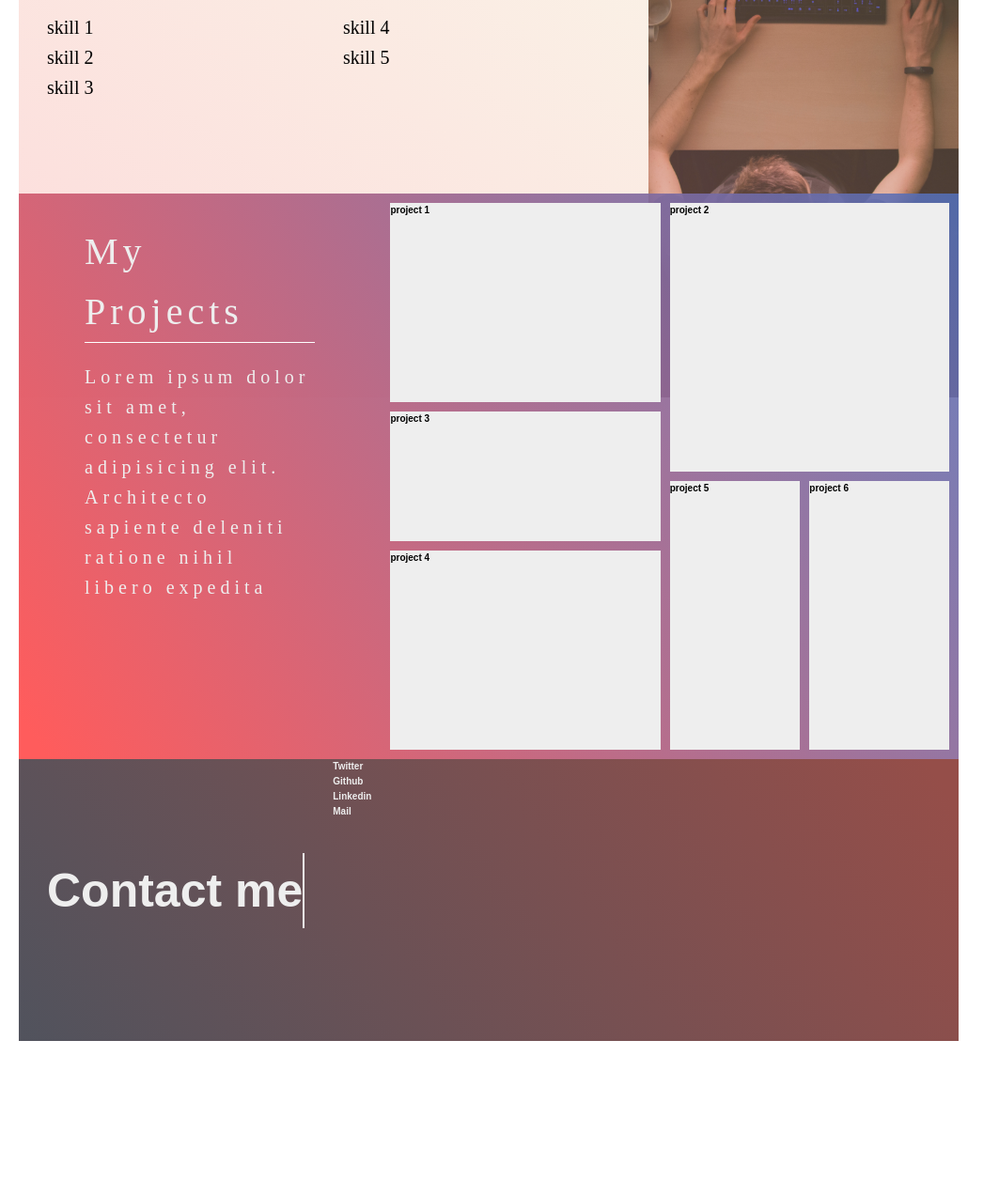
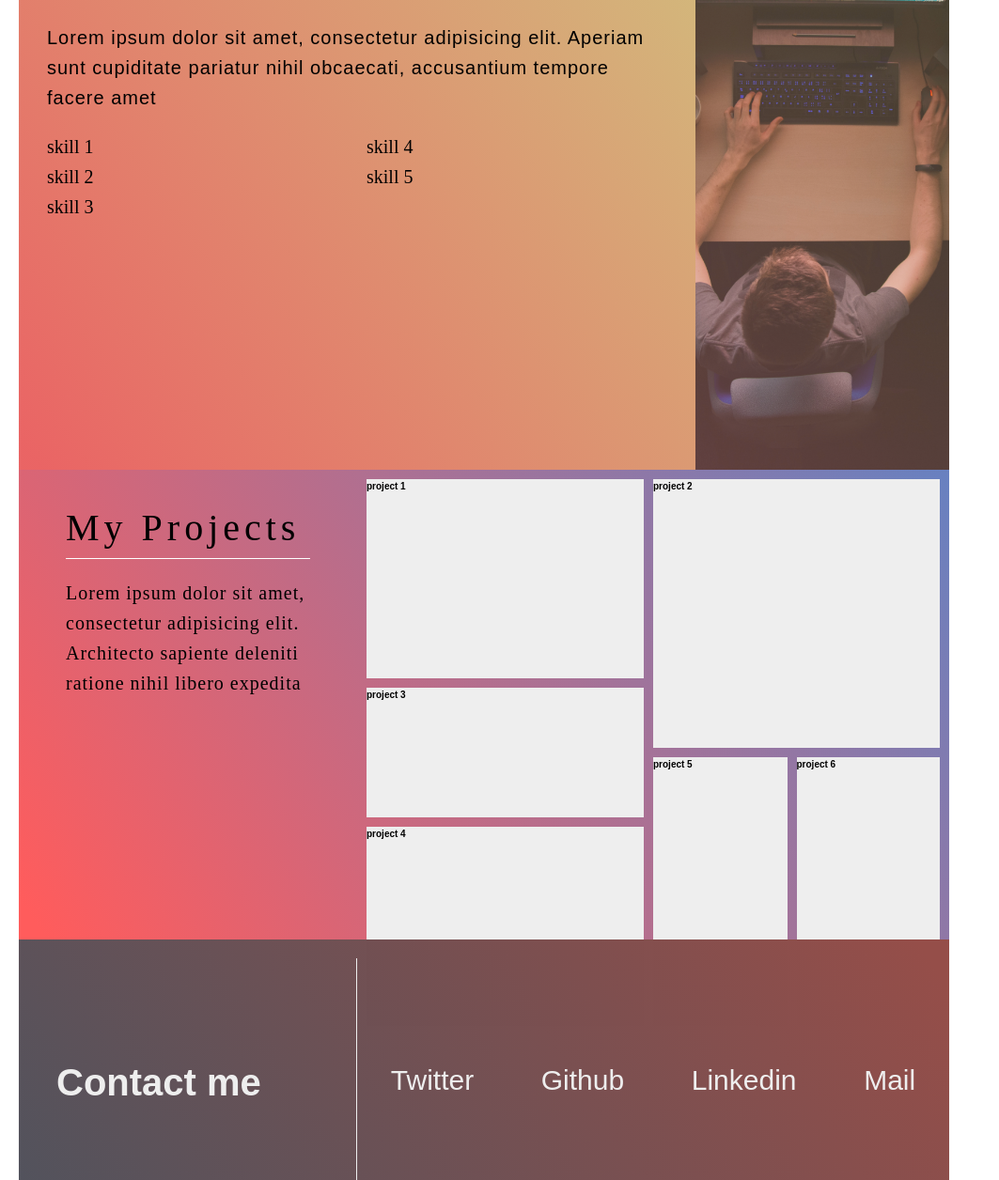
Before and after one commit to varunkumar3091999/my-portfolio, a website: page index.html in a window 1280 px wide. Shown: the part 620-1876 px from the top of the page at 94% size, without its empty margins (0-1063 px from the left). Before the commit the page ends 1748 px from the top, so only its background shows below. Drawn offline with Linux system fonts and the light colour scheme.

Commit message:
full layout complete avatar to be added xontact links set

```diff
--- a/index.html
+++ b/index.html
@@ -9,18 +9,18 @@
 
 
 <body>
-	<section class="home">
-		<img src="../images/me.jpg" alt="" class="home__avatar">
+		<figure class="home__avatar">
+			<!-- <img src="../images/avatar.JPG" alt="avatar" > -->
+		</figure>
 		<div class="home__content">
 			<h1 class="home__content--h1 h1">Varun kumar</h1>
+			<h2 class="home__description">Front-end web developer</h2>
 			<p class="home__content--text text">Lorem ipsum dolor sit amet, consectetur adipisicing elit. Nemo ex deserunt sit, voluptatibus minus delectus voluptates architecto </p>
 		</div>
-	</section>
-	<section class="skills">
 		<div class="skills__content">
 			<h1 class="skills__content--h1 h1">My Skills</h1>
 			<p class="skills__content--text text">
-				Lorem ipsum dolor sit amet, consectetur adipisicing elit. Ducimus esse quod maxime laboriosam necessitatibus,
+				Lorem ipsum dolor sit amet, consectetur adipisicing elit. Aperiam sunt cupiditate pariatur nihil obcaecati, accusantium tempore facere amet
 			</p>
 			<div class="skills__content--list">
 				<li class="skill__list--item">skill 1</li>
@@ -30,14 +30,14 @@
 				<li class="skill__list--item">skill 5</li>
 			</div>
 		</div>
-		<!-- <div class="skills__img"> -->
-				<img class="skills__img" src="../images/Rectangle.png" alt="guy with his computer">
-		<!-- </div> -->
-	</section>
-	<section class="projects">
+		<figure class="skills__img">
+				<img  src="../images/Rectangle.png" alt="guy with his computer">
+		</figure>
+
+		<div class="projects">
 			<div class="projects__content">
 			<h1 class="projects__content--h1 h1">My Projects</h1>
-			<p class="projects__content--text ">
+			<p class="projects__content--text text" >
 				Lorem ipsum dolor sit amet, consectetur adipisicing elit. Architecto sapiente deleniti ratione nihil libero expedita
 			</p>
 			</div>
@@ -49,16 +49,37 @@
 				<div class="projects__project--05">project 5</div>
 				<div class="projects__project--06">project 6</div>
 			</div>
-	</section>
-	<section class="contact">
+		</div>
+		<div class="contact">
 			<div class="contact__content">
 			<h1 class="contact__content--h1">Contact me</h1>
 		</div>
 		<figure class="contact__links">
-			<a href="#" target="_blank" class="contact__links--twitter">Twitter</a>
-			<a href="#" target="_blank" class="contact__links--git">Github</a>
-			<a href="#" target="_blank" class="contact__links--linkedIn">Linkedin</a>
-			<a href="#" target="_blank" class="contact__links--mail">Mail</a>
+			<a
+				href="https://twitter.com/Varunkumar30999"
+				target="_blank"
+				class="contact__links--item">
+				Twitter
+			</a>
+			<a
+				href="https://github.com/varunkumar3091999"
+				target="_blank"
+				class="contact__links--item">
+				Github
+			</a>
+			<a
+				href="https://www.linkedin.com/in/varun-kumar-s-0bb881192"
+				target="_blank"
+				class="contact__links--item">
+				Linkedin
+			</a>
+			<a
+				href="mailto:varunkumar0930@gmail.com"
+				target="_blank"
+				class="contact__links--item">
+				Mail
+			</a>
 		</figure>
-	</section>
+		</div>
+
 </body>
--- a/sass/base.scss
+++ b/sass/base.scss
@@ -40,7 +40,7 @@ body {
 
 	display: grid;
 
-	grid-template-columns: repeat(10, 10rem);
-
+	grid-template-columns: repeat(11, 9rem);
+	grid-template-rows: repeat(19, 10rem);
 
 }
--- a/sass/layouts.scss
+++ b/sass/layouts.scss
@@ -3,52 +3,71 @@
 
 .home {
 	grid-column: 1 / -1;
-	grid-row: 1 / span 7;
+	grid-row: 1 / span 5;
 
 	display: flex;
 	position: relative;
 
+	&__avatar {	grid-column: 1 / span 3;
+		grid-row: 1 / span 5;
 
-	// margin: 0 auto;
-	// width: 70%;
-	// height: 120vh;
+		img {
+			display: block;
+			width: 100%;
+			height: 100%;
+			object-fit: cover;
+		}
 
-
-	&__avatar {
-		background-color: #eee;
-		min-width: 30rem;
 	}
 
 
 	&__content{
 		background-image: linear-gradient(40.25deg, #6C5A8E 21.85%, #E48182 94.06%);
+
 		text-align: left;
 		padding: 7.5rem 10rem;
 		color: #eee;
-		width: 70vw;
+
+		grid-column: 4 / -1;
+		grid-row: 1 / span 5;
+
+		position: relative;
 
 		&--h1 {
+			// border-bottom: 1px solid #fff;
 
-			border-bottom: 1px solid #fff;
+			&::after {
+				content: "";
+				width: 30rem;
+				height: 1px;
+				background-color: #eee;
+				position: absolute;
+
+				top: 27%;
+				left: 15%;
+			}
 		}
+	}
+
+	&__description {
+		font-weight: 100;
+		font-size: 2rem;
+		margin-left: 1rem;
 	}
 
 }
 
 .skills {
 
-	display: flex;
-
-	grid-column: 1 / -1;
-	grid-row: 8 / span 6;
-
-
 	&__content {
 
-		background-image: linear-gradient(218.27deg, rgba(230, 206, 145, 0.21) 1.5%, rgba(248, 145, 145, 0.33) 101.28%);
-		padding: 3rem;
+		z-index: 10;
+
+        background-image: linear-gradient(233.88deg, #D2BA7C 1.58%, rgba(228, 57, 57, 0.78) 97.99%);		padding: 3rem;
 		text-align: left;
 
+		grid-column: 1 / span 8;
+		grid-row: 6 / span 6;
 
 
 		&--list {
@@ -62,11 +81,16 @@
 	}
 
 	&__img {
-		min-width: 33rem;
-		background-color:  #eee;
+		grid-column: 9 / span 3;
+		grid-row: 6 / span 6;
 
-		grid-column: 7 / -1;
-		grid-row: 6 / 10;
+
+		img {
+			display: block;
+		width: 100%;
+		height: 100%;
+		object-fit: cover;
+		}
 	}
 
 
@@ -74,18 +98,27 @@
 
 .projects {
 
+	background-image: linear-gradient(55.54deg, #FF5C5C 2.19%, rgba(84, 111, 183, 0.88) 99.09%);
+
+
 	display: flex;
 
 	grid-column: 1 / -1;
-	grid-row: 12 / 21;
+	grid-row: 12 / span 5;
+
+	display: grid;
+	grid-template-columns: repeat(11, 9rem);
+	grid-template-rows: repeat(5, 10rem);
 
 
-	    background-image: linear-gradient(55.54deg, #FF5C5C 2.19%, rgba(84, 111, 183, 0.88) 99.09%);
+	&__content {
+		// width: 40rem;
+		padding: 3rem 5rem;
 
-	&__content {
-		width: 40rem;
-		padding: 3rem 7rem;
-		color:#eee;
+
+		grid-column: 1 / span 4;
+		grid-row: 1 / span 5;
+
 
 		&--h1 {
 			font-size: 1rem;
@@ -103,13 +136,21 @@
 
 	&__project {
 
-		margin: 1rem;
+		// background-image: linear-gradient( 55.54deg, 99.09%, rgba(84, 111, 183, 0.88) ,  #FF5C5C 2.19%);
 
-		width: 63rem;
+		// background-image: linear-gradient(235.33deg, #954E49 2.94%, rgba(63, 64, 75, 0.9) 98.32%);
+
+		padding: 1rem;
+
+		// width: 63rem;
 		display: grid;
 		grid-template-columns: repeat(8, 1fr);
 		grid-template-rows: repeat(8, 5vw);
 		grid-gap: 1rem;
+
+		grid-column: 5 / -1;
+		grid-row: 1 / span 5;
+
 
 		&--01 {
 			grid-column: 1 / span 4;
@@ -152,48 +193,62 @@
 
 
 .contact {
-
-
-
-		display: flex;
-
-		grid-column: 1 / -1;
-		grid-row: 21 / span 2;
-
 		height: 30rem;
 		background-image: linear-gradient(235.33deg, #954E49 2.94%, rgba(63, 64, 75, 0.9) 98.32%);
 
+		grid-column: 1 / -1;
+
+
+		display: grid;
+
+		grid-template-columns: repeat(11, 9rem);
+		grid-template-rows: repeat(3, 10rem);
+
+
 	&__content {
+		grid-column: 1 / span 4;
+		grid-row: 1 / -1;
+
+		margin: 2rem 0;
+
+		&--h1 {
+			color: #eee;
+			font-size: 4rem;
+
+			margin: 10rem auto;
+
+			transform: translateX(4rem)
+		}
+
+		border-right: 1px solid #eee;
+
+}
+	&__links {
+		display: flex;
+		// flex-direction: column;
+		align-items: center;
+		justify-content: space-around;
+
+		grid-column: 5 / -1;
+		grid-row: 1 / -1;
+
+		&--item{
+			text-decoration: none;
+			text-align: center;
+			color: #eee;
+
+
+			font-size: 3rem;
+			font-weight: 100;
+			transition: all .2s;
 
 
 
 
-		&--h1 {
-			color: #eee;
-			margin: 10rem 3rem;
-			font-size: 5rem;
-
-			border-right: 2px solid #eee;
-
-			// &::after {
-			// 	content: "";
-			// 	position: relative;
-			// 	height: 25rem;
-			// 	width: 4px;
-			// 	color: #EEE;
-			// 	z-index: 20;
-			// }
-		}
-
-	}
-
-	&__links {
-		display: flex;
-		flex-direction: column;
-
-		a {
-			text-decoration: none;
-			color: #eee;
+			&:hover {
+				transform: rotate(5deg) scale(1.1);
+				// transform: translateY(-1rem);
+			}
 		}
 
 
--- a/sass/typography.scss
+++ b/sass/typography.scss
@@ -8,8 +8,8 @@
 
 .text {
 	margin-top: 3rem;
-	font-family: Kanit;
+	// font-family: Kanit;
 	font-weight: 100;
 	font-size: 2rem;
-	letter-spacing: .5rem;
+	letter-spacing: .1rem;
 }
```
Also changed, not shown: css/style.css, images/avatar.JPG (added). Lines whose indentation alone changed are shown as unchanged.
